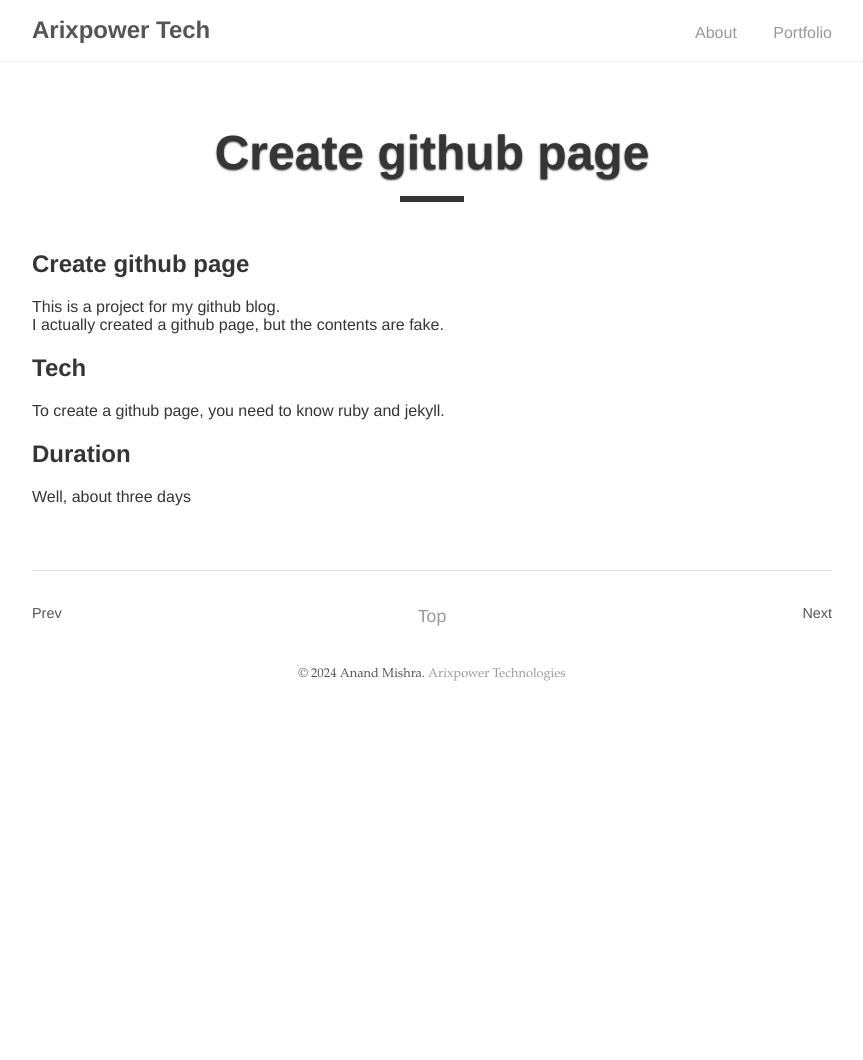
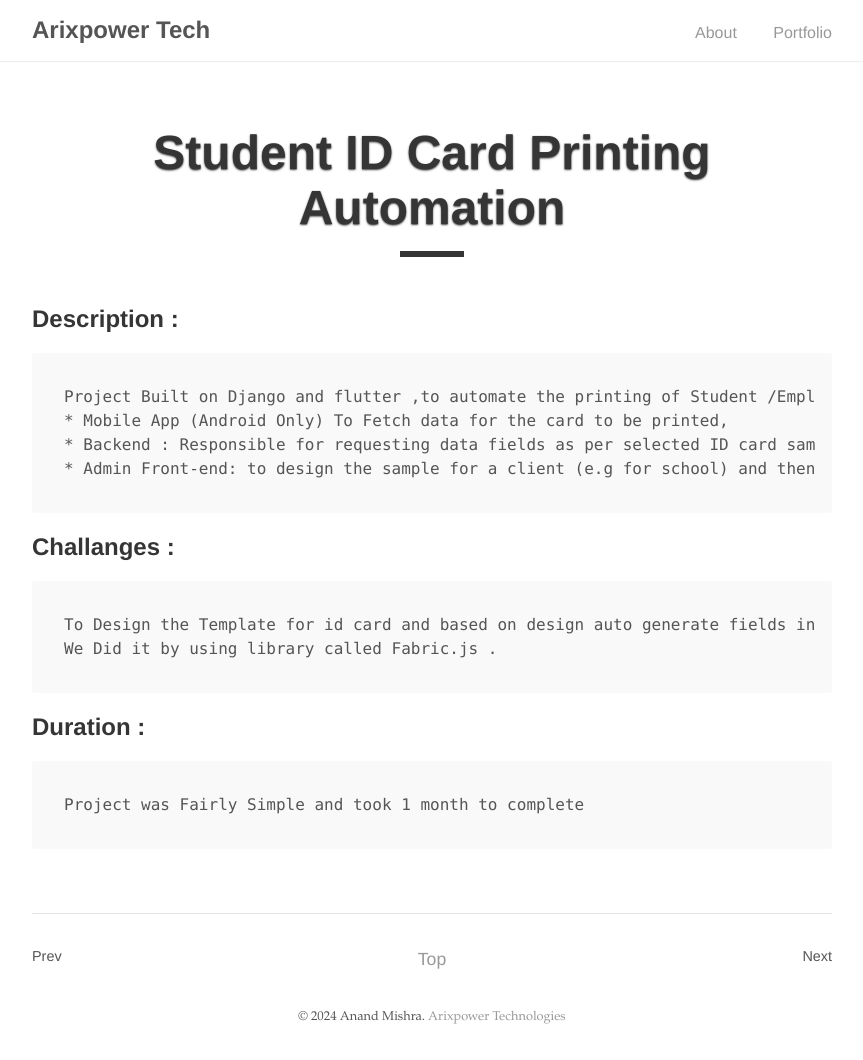
Before and after one commit to arixcod/portfolio1, a Jekyll site: the page built from _posts/2018-01-02-github-page.md, in a window 1280 px wide. Shown: the whole page, without its empty margins (208-1071 px from the left). Built offline with Jekyll 4.4.1, drawn with Linux system fonts in a browser that asks for light colours; before the commit the page ends 900 px from its top, so only the background shows below that.

Commit message:
first commit

```diff
--- a/_posts/2018-01-02-github-page.md
+++ b/_posts/2018-01-02-github-page.md
@@ -1,19 +1,27 @@
 ---
 layout: post
-title:  "Create github page"
+title:  "Student ID Card Printing Automation"
 info: "Create my github blog."
-tech: "ruby, jekyll"
-type: B Company
+tech: "Flutter,Dart, Django , Django Rest Framework,Fabric.js"
+type: info
 ---
 
-## Create github page
-This is a project for my github blog.
-I actually created a github page, but the contents are fake.
+## Description :
+
+    Project Built on Django and flutter ,to automate the printing of Student /Employee Id card,
+    * Mobile App (Android Only) To Fetch data for the card to be printed,
+    * Backend : Responsible for requesting data fields as per selected ID card sample
+    * Admin Front-end: to design the sample for a client (e.g for school) and then it will be available through Android App
 
 
-## Tech
-To create a github page, you need to know ruby and jekyll.
+
+## Challanges :
+
+    To Design the Template for id card and based on design auto generate fields in Android app.
+    We Did it by using library called Fabric.js .
 
 
-## Duration
-Well, about three days
+
+
+## Duration :
+    Project was Fairly Simple and took 1 month to complete
```
